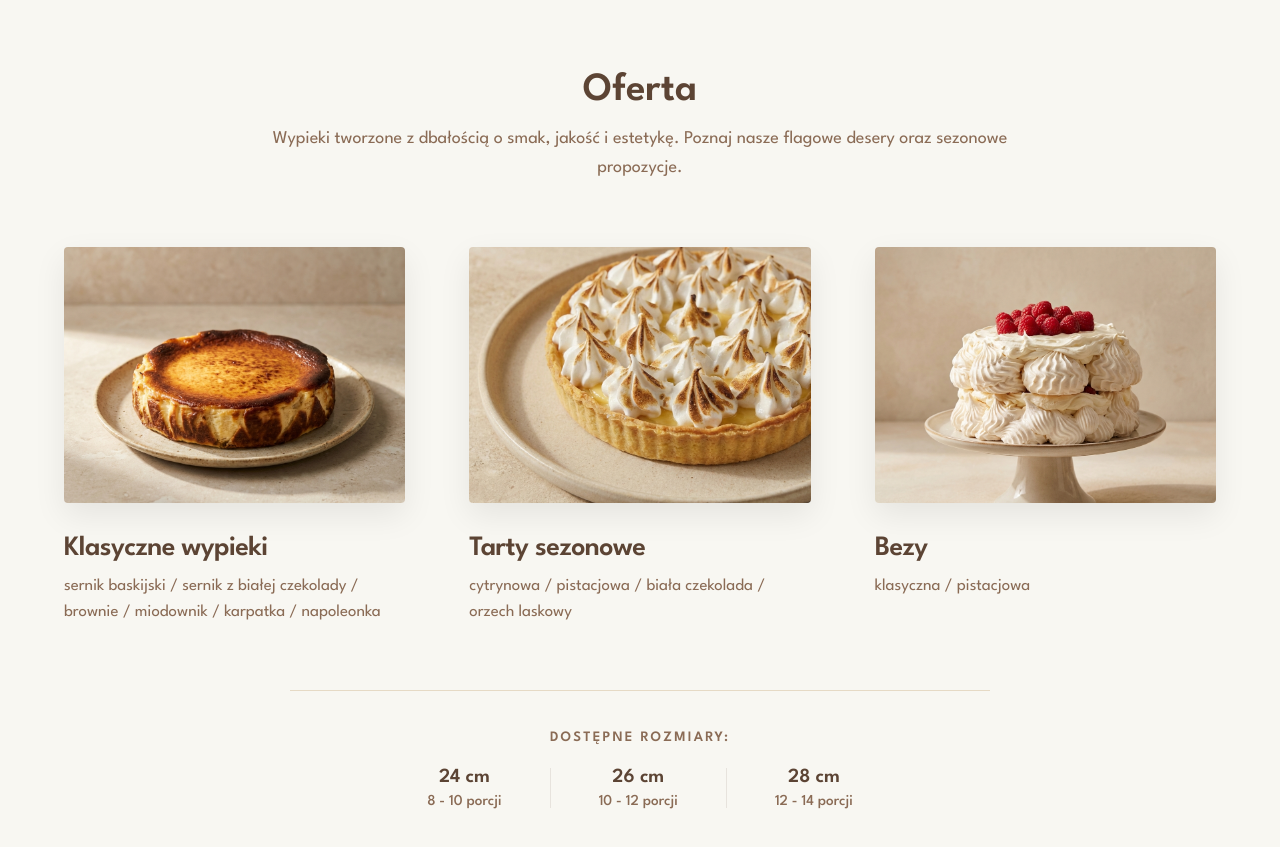
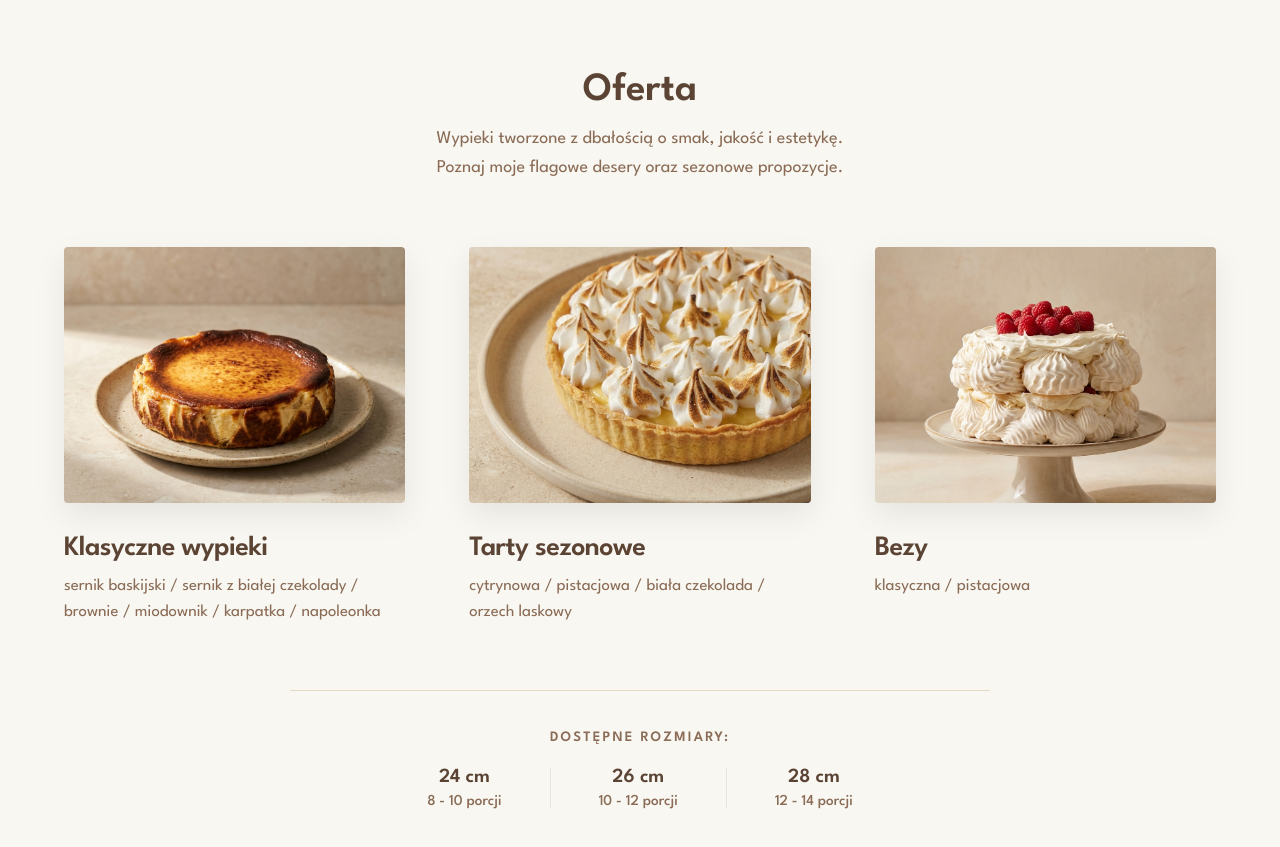
Before and after one commit to lukilot/projektmaslo, a Next.js app: page / in a window 1280 px wide. Shown: the part 2760-3607 px from the top of the page. Built offline with nearby package versions, Linux system fonts and the light colour scheme.

Commit message:
Update offer intro copy with line break and personalized text

```diff
--- a/src/components/sections/Offer.tsx
+++ b/src/components/sections/Offer.tsx
@@ -58,7 +58,8 @@ export default function Offer() {
                 >
                     <h2 className={styles.title}>Oferta</h2>
                     <p className={styles.intro}>
-                        Wypieki tworzone z dbałością o smak, jakość i estetykę. Poznaj nasze flagowe desery oraz sezonowe propozycje.
+                        Wypieki tworzone z dbałością o smak, jakość i estetykę.<br />
+                        Poznaj moje flagowe desery oraz sezonowe propozycje.
                     </p>
                 </motion.div>
 
```
